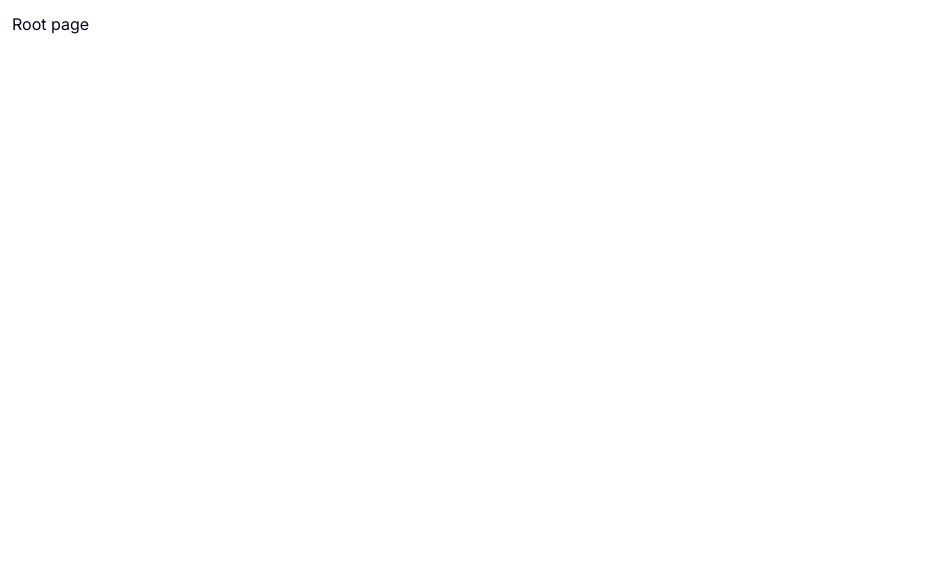
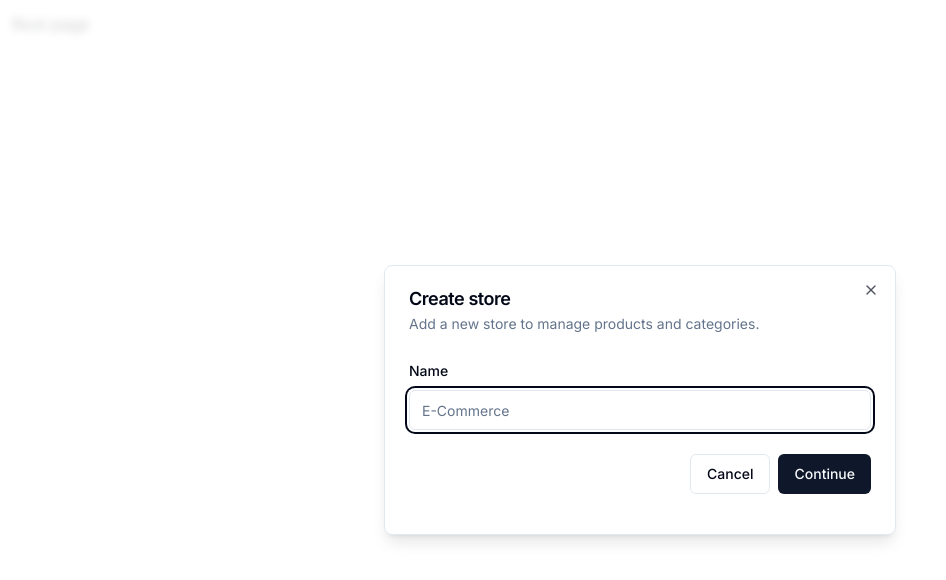
Before and after one commit to AbuBakkarSiddiqueAnir/ecommerce, a Next.js app: page / in a window 1280 px wide. Shown: the top 580 px of the page, without its empty margins (0-946 px from the left). Built offline with nearby package versions, Linux system fonts and the light colour scheme.

Commit message:
:tada: prisma added and modal form added

```diff
--- a/components/modals/store-modal.tsx
+++ b/components/modals/store-modal.tsx
@@ -1,19 +1,93 @@
 "use client";
 
+import * as z from "zod";
+import axios from "axios";
+import { zodResolver } from "@hookform/resolvers/zod";
+import { useForm } from "react-hook-form";
+import { toast } from "react-hot-toast";
+import { useRouter } from "next/navigation";
+import { useState } from "react";
+
+import { Modal } from "@/components/ui/modal";
+import { Input } from "@/components/ui/input";
+import {
+  Form,
+  FormControl,
+  FormField,
+  FormItem,
+  FormLabel,
+  FormMessage,
+} from "@/components/ui/form";
 import { useStoreModal } from "@/hooks/use-store-modal";
-import { Modal } from "../ui/modal";
+import { Button } from "@/components/ui/button";
+
+const formSchema = z.object({
+  name: z.string().min(1),
+});
 
 export const StoreModal = () => {
   const storeModal = useStoreModal();
+  const router = useRouter();
+
+  const [loading, setLoading] = useState(false);
+
+  const form = useForm<z.infer<typeof formSchema>>({
+    resolver: zodResolver(formSchema),
+    defaultValues: {
+      name: "",
+    },
+  });
+
+  const onSubmit = async (values: z.infer<typeof formSchema>) => {
+    console.log(values);
+  };
 
   return (
     <Modal
-      title="Create Store"
-      description="Add a new store to manage products and categories"
+      title="Create store"
+      description="Add a new store to manage products and categories."
       isOpen={storeModal.isOpen}
       onClose={storeModal.onClose}
     >
-      form.....
+      <div>
+        <div className="space-y-4 py-2 pb-4">
+          <div className="space-y-2">
+            <Form {...form}>
+              <form onSubmit={form.handleSubmit(onSubmit)}>
+                <FormField
+                  control={form.control}
+                  name="name"
+                  render={({ field }) => (
+                    <FormItem>
+                      <FormLabel>Name</FormLabel>
+                      <FormControl>
+                        <Input
+                          disabled={loading}
+                          placeholder="E-Commerce"
+                          {...field}
+                        />
+                      </FormControl>
+                      <FormMessage />
+                    </FormItem>
+                  )}
+                />
+                <div className="pt-6 space-x-2 flex items-center justify-end w-full">
+                  <Button
+                    disabled={loading}
+                    variant="outline"
+                    onClick={storeModal.onClose}
+                  >
+                    Cancel
+                  </Button>
+                  <Button disabled={loading} type="submit">
+                    Continue
+                  </Button>
+                </div>
+              </form>
+            </Form>
+          </div>
+        </div>
+      </div>
     </Modal>
   );
 };
--- /dev/null
+++ b/components/ui/input.tsx
@@ -0,0 +1,25 @@
+import * as React from "react";
+
+import { cn } from "@/lib/utils";
+
+export interface InputProps
+  extends React.InputHTMLAttributes<HTMLInputElement> {}
+
+const Input = React.forwardRef<HTMLInputElement, InputProps>(
+  ({ className, type, ...props }, ref) => {
+    return (
+      <input
+        type={type}
+        className={cn(
+          "flex h-10 w-full rounded-md border border-input bg-background px-3 py-2 text-sm ring-offset-background file:border-0 file:bg-transparent file:text-sm file:font-medium placeholder:text-muted-foreground focus-visible:outline-none focus-visible:ring-2 focus-visible:ring-ring focus-visible:ring-offset-2 disabled:cursor-not-allowed disabled:opacity-50",
+          className
+        )}
+        ref={ref}
+        {...props}
+      />
+    );
+  }
+);
+Input.displayName = "Input";
+
+export { Input };
--- a/components/ui/modal.tsx
+++ b/components/ui/modal.tsx
@@ -24,11 +24,11 @@
   description,
 }) => {
   const onChange = (open: boolean) => {
-    if (!isOpen) onClose();
+    if (!open) onClose();
   };
 
   return (
-    <Dialog>
+    <Dialog open={isOpen} onOpenChange={onChange}>
       <DialogContent>
         <DialogHeader>
           <DialogHeader>
--- a/package.json
+++ b/package.json
@@ -11,9 +11,11 @@
   "dependencies": {
     "@clerk/nextjs": "^4.27.1",
     "@hookform/resolvers": "^3.3.2",
+    "@prisma/client": "^5.6.0",
     "@radix-ui/react-dialog": "^1.0.5",
     "@radix-ui/react-label": "^2.0.2",
     "@radix-ui/react-slot": "^1.0.2",
+    "axios": "^1.6.2",
     "class-variance-authority": "^0.7.0",
     "clsx": "^2.0.0",
     "lucide-react": "^0.292.0",
@@ -21,6 +23,7 @@
     "react": "^18",
     "react-dom": "^18",
     "react-hook-form": "^7.48.2",
+    "react-hot-toast": "^2.4.1",
     "tailwind-merge": "^2.0.0",
     "tailwindcss-animate": "^1.0.7",
     "zod": "^3.22.4",
@@ -34,6 +37,7 @@
     "eslint": "^8",
     "eslint-config-next": "14.0.3",
     "postcss": "^8",
+    "prisma": "^5.6.0",
     "tailwindcss": "^3.3.0",
     "typescript": "^5"
   }
```
Also changed, not shown: 2 other files (tests, documents, lock files or other folders).
